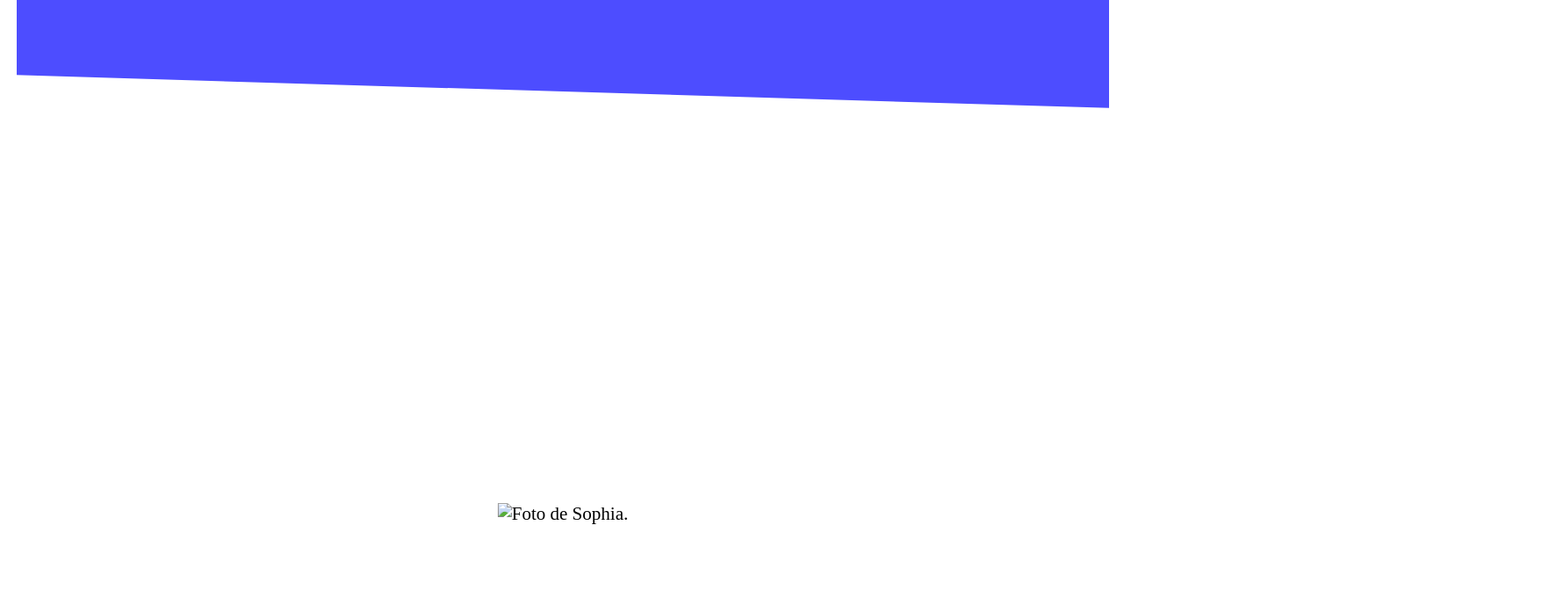
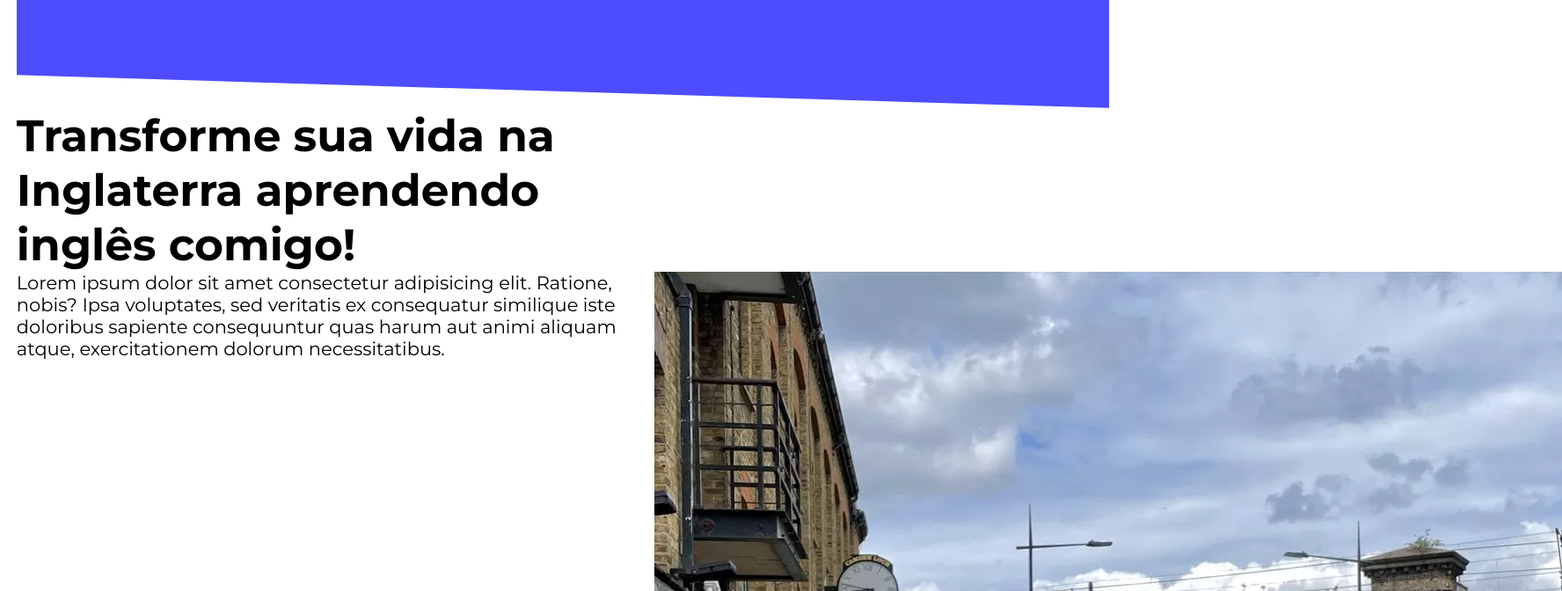
Before and after one commit to rnldbss/ics, a website: page index.html in a window 1280 px wide. Shown: the part 1240-1912 px from the top of the page at 88% size, 1776 px wide, since content can reach past the window. Drawn offline with nearby package versions, Linux system fonts and the light colour scheme.

Commit message:
about basic elements implementation

```diff
--- a/css/style.css
+++ b/css/style.css
@@ -130,8 +130,7 @@ ul {
 
 .about {
   display: grid;
-  height: 80vh;
-  text-align: center; }
+  height: 80vh; }
 
 .flex {
   display: flex;
--- a/index.html
+++ b/index.html
@@ -112,17 +112,19 @@
         </p>
       </div>
     </section>
-    <section class="about">
-      <h2 class="heading-2">
+    <section class="about grid-12-column">
+      <h2 class="heading-1 u-grid-column-lefthalf">
         Transforme sua vida na Inglaterra aprendendo inglês comigo!
       </h2>
-      <p class="paragraph-2">
+      <p class="paragraph-1 u-grid-column-lefthalf">
         Lorem ipsum dolor sit amet consectetur adipisicing elit. Ratione, nobis?
         Ipsa voluptates, sed veritatis ex consequatur similique iste doloribus
         sapiente consequuntur quas harum aut animi aliquam atque, exercitationem
         dolorum necessitatibus.
       </p>
-      <figure><img src="" alt="Foto de Sophia." /></figure>
+      <figure class="u-grid-column-righthalf">
+        <img src="img/sophiaAbout.webp" alt="Foto de Sophia." />
+      </figure>
     </section>
     <section>
       <figure><img src="" alt="Foto de Sophia." /></figure>
```
Also changed, not shown: img/sophiaAbout.webp (added).
